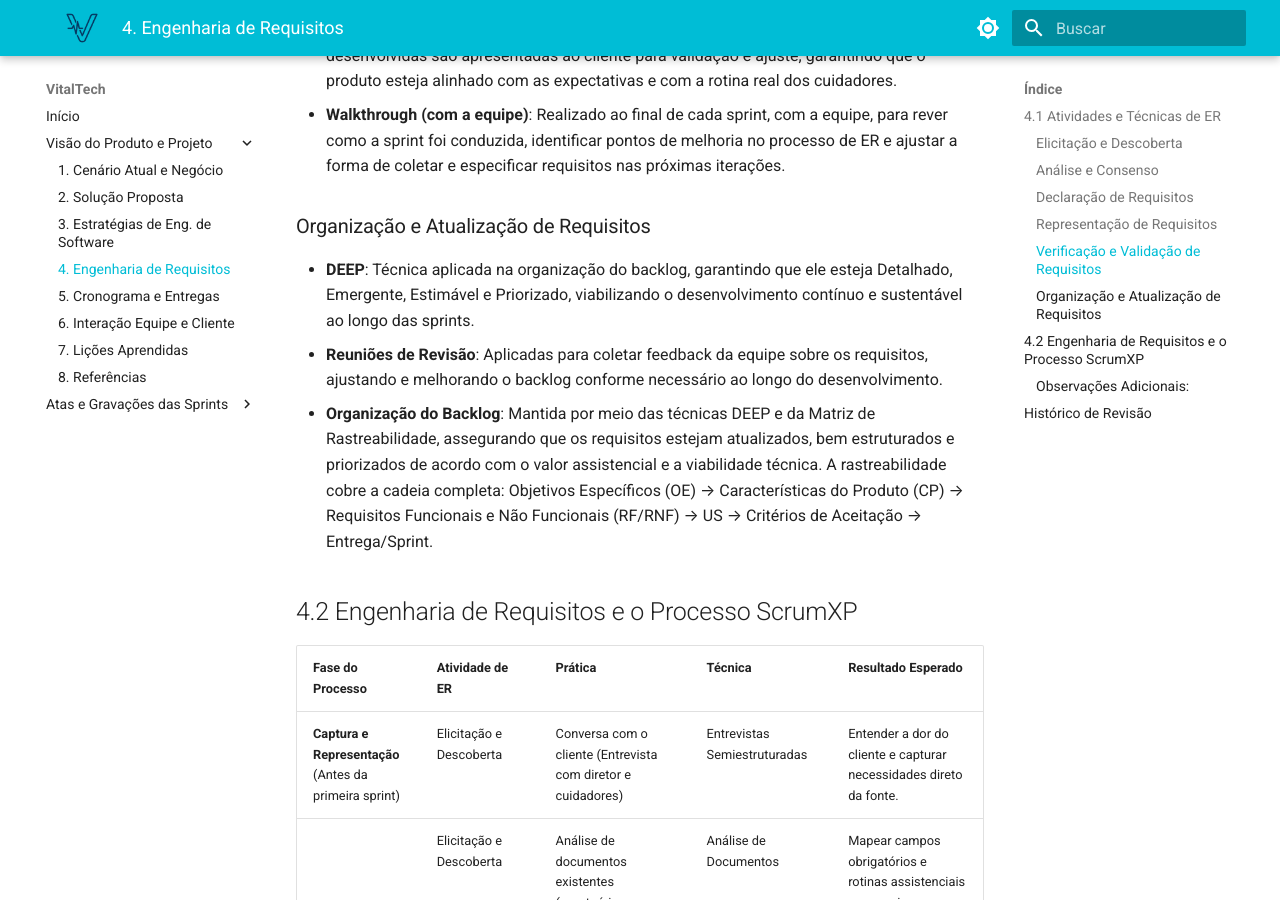
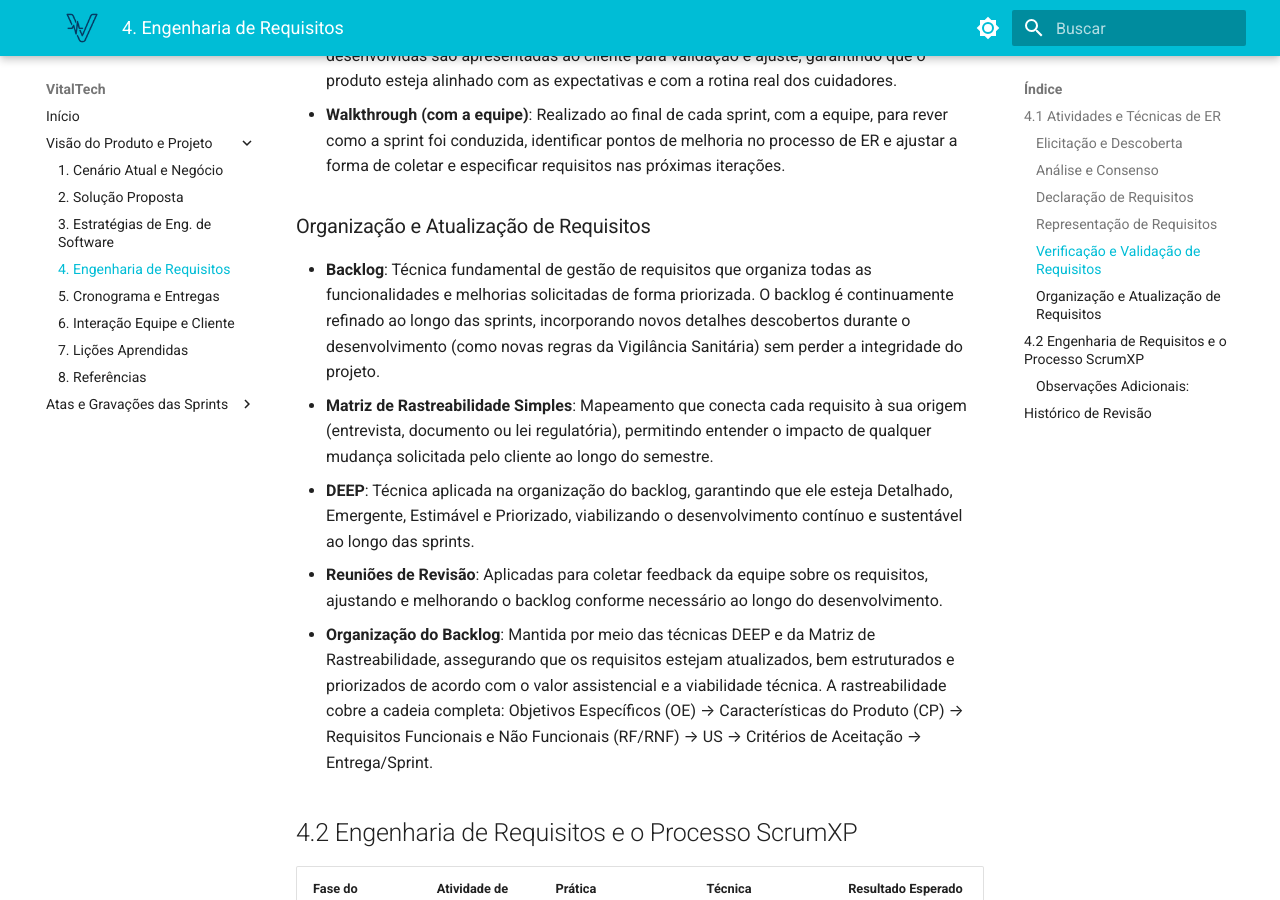
Before and after one commit to mdsreq-fga-unb/REQ-2026.1-T01-VitalTech, an MkDocs documentation site: the page built from docs/visao/eng_requisitos.md, in a window 1280 px wide and 900 px high, scrolled down 2099 px. Built offline with MkDocs 1.6.1 and Material for MkDocs 9.7.7, drawn with Linux system fonts in a browser that asks for light colours.

```diff
--- a/docs/visao/eng_requisitos.md
+++ b/docs/visao/eng_requisitos.md
@@ -30,6 +30,8 @@ Esta seção descreve as práticas adotadas para garantir que os requisitos do s
 * **Walkthrough (com a equipe)**: Realizado ao final de cada sprint, com a equipe, para rever como a sprint foi conduzida, identificar pontos de melhoria no processo de ER e ajustar a forma de coletar e especificar requisitos nas próximas iterações.
 
 ### Organização e Atualização de Requisitos
+* **Backlog**: Técnica fundamental de gestão de requisitos que organiza todas as funcionalidades e melhorias solicitadas de forma priorizada. O backlog é continuamente refinado ao longo das sprints, incorporando novos detalhes descobertos durante o desenvolvimento (como novas regras da Vigilância Sanitária) sem perder a integridade do projeto.
+* **Matriz de Rastreabilidade Simples**: Mapeamento que conecta cada requisito à sua origem (entrevista, documento ou lei regulatória), permitindo entender o impacto de qualquer mudança solicitada pelo cliente ao longo do semestre.
 * **DEEP**: Técnica aplicada na organização do backlog, garantindo que ele esteja Detalhado, Emergente, Estimável e Priorizado, viabilizando o desenvolvimento contínuo e sustentável ao longo das sprints.
 * **Reuniões de Revisão**: Aplicadas para coletar feedback da equipe sobre os requisitos, ajustando e melhorando o backlog conforme necessário ao longo do desenvolvimento.
 * **Organização do Backlog**: Mantida por meio das técnicas DEEP e da Matriz de Rastreabilidade, assegurando que os requisitos estejam atualizados, bem estruturados e priorizados de acordo com o valor assistencial e a viabilidade técnica. A rastreabilidade cobre a cadeia completa: Objetivos Específicos (OE) → Características do Produto (CP) → Requisitos Funcionais e Não Funcionais     (RF/RNF) → US → Critérios de Aceitação → Entrega/Sprint.
```
Also changed, not shown: docs/visao/cronograma.md (+1 -1 lines).
